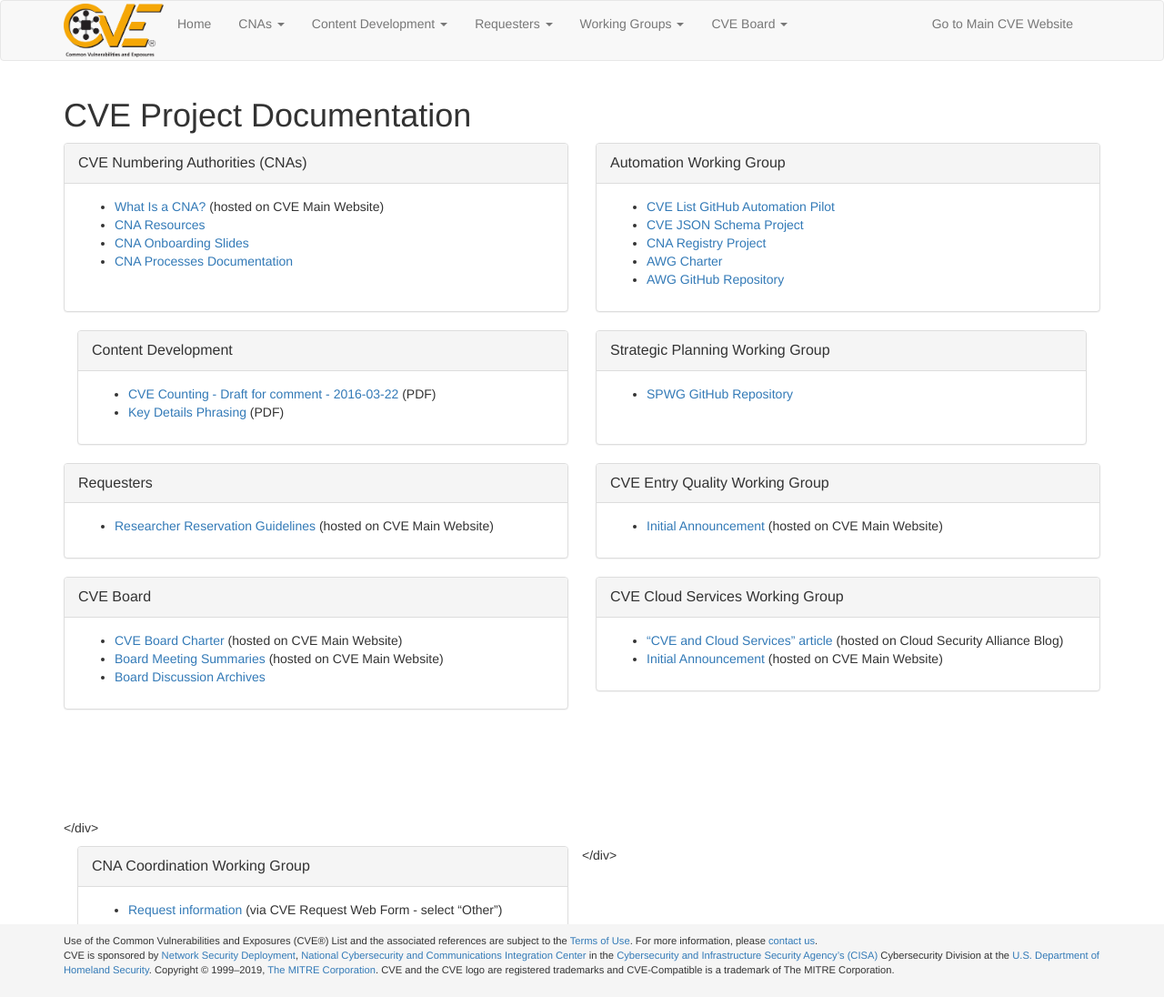
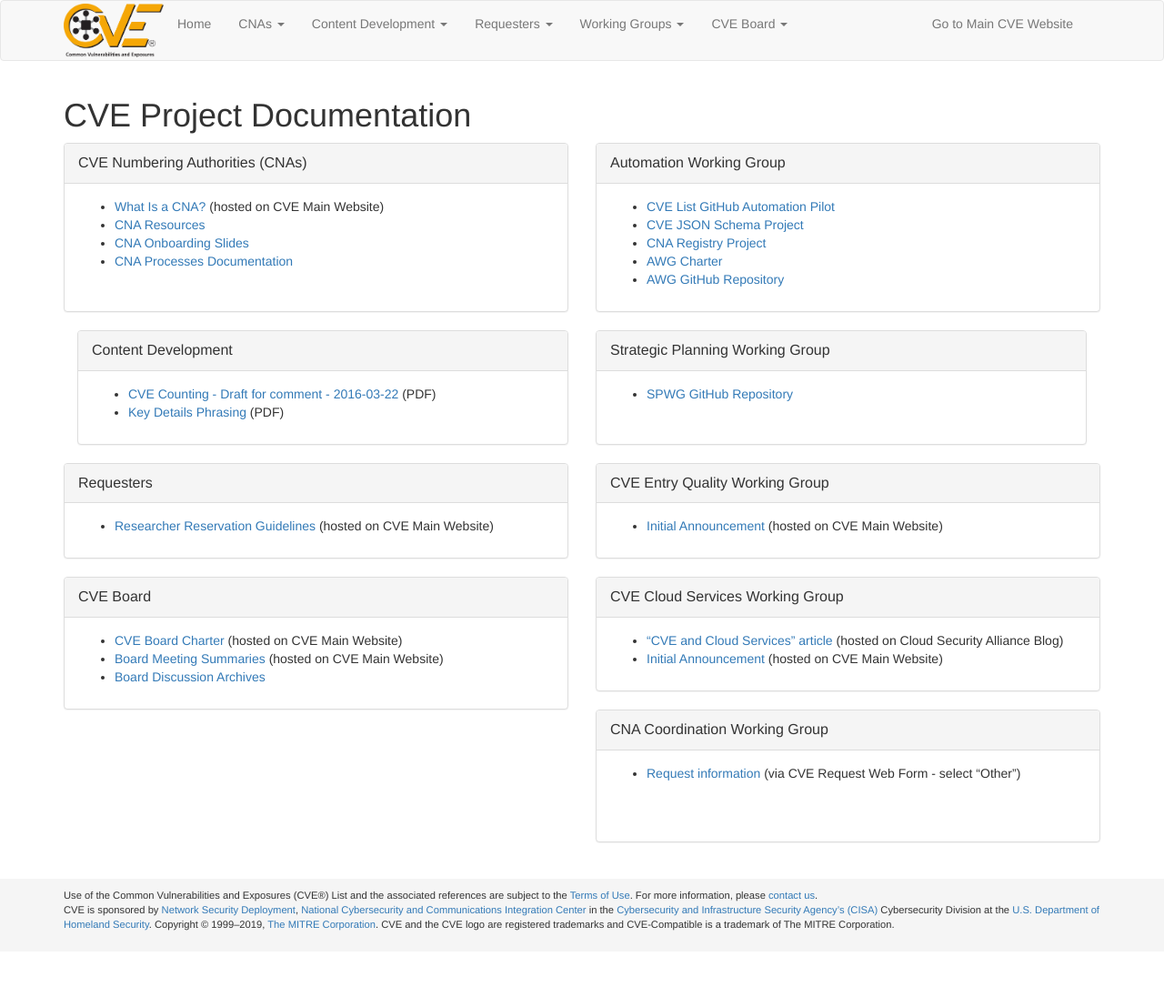
Before and after one commit to CVEProject/cveproject.github.io, a Jekyll site: the page built from docs/index.md, in a window 1280 px wide. Shown: the whole page at 91% size. Built offline with Jekyll 4.4.1, drawn with Linux system fonts in a browser that asks for light colours; nearby versions of some CDN libraries; after the commit the page ends 1046 px from its top, so only the background shows below that.

Commit message:
docs/index.md

```diff
--- a/docs/index.md
+++ b/docs/index.md
@@ -127,17 +127,6 @@ layout: page
   </div>
 
   <div class="col-md-6">
-        <br>
-        <br>
-        <br>
-        <br>
-        <br>
-        <br>
-      </div>
-    </div>
-  </div>
-
-  <div class="col-md-6">
     <div class="panel panel-default">
       <div class="panel-heading">
         <div class="panel-title">CNA Coordination Working Group</div>
```
